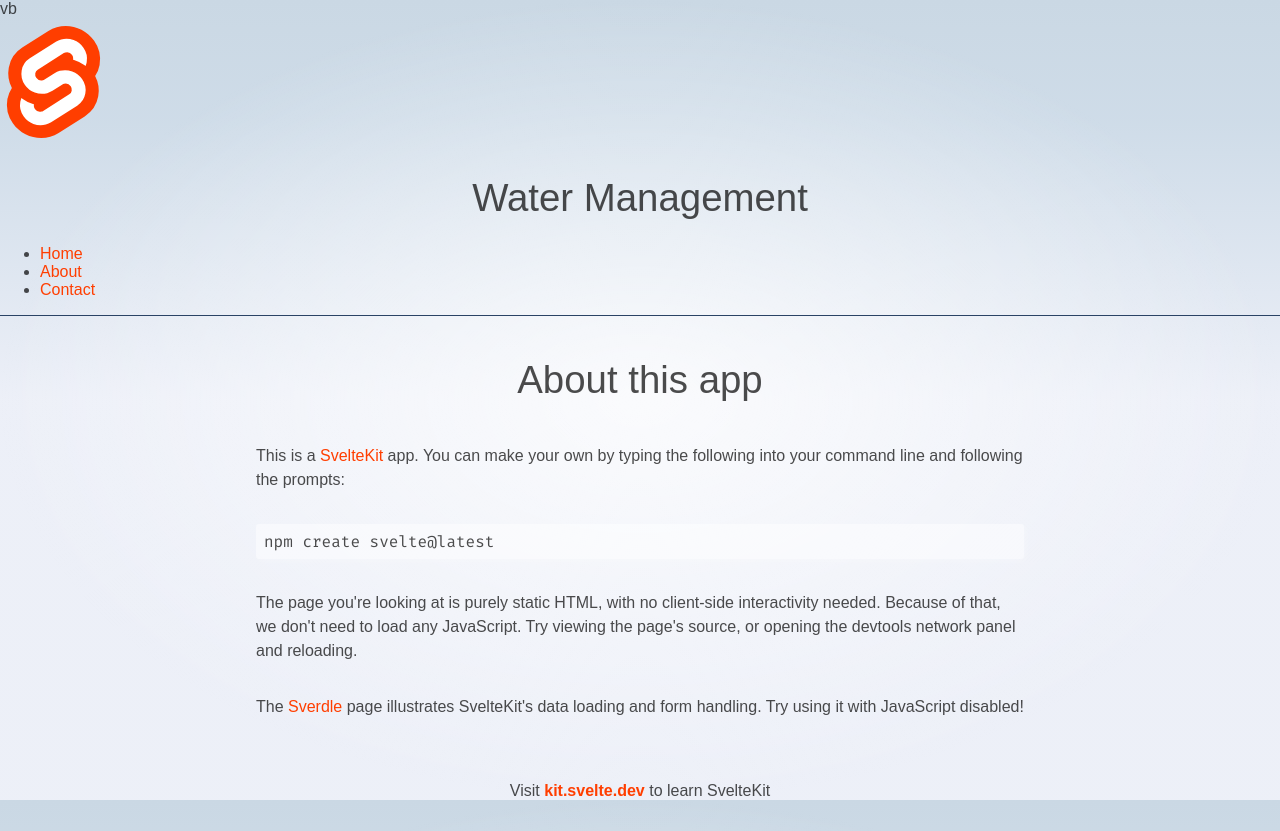
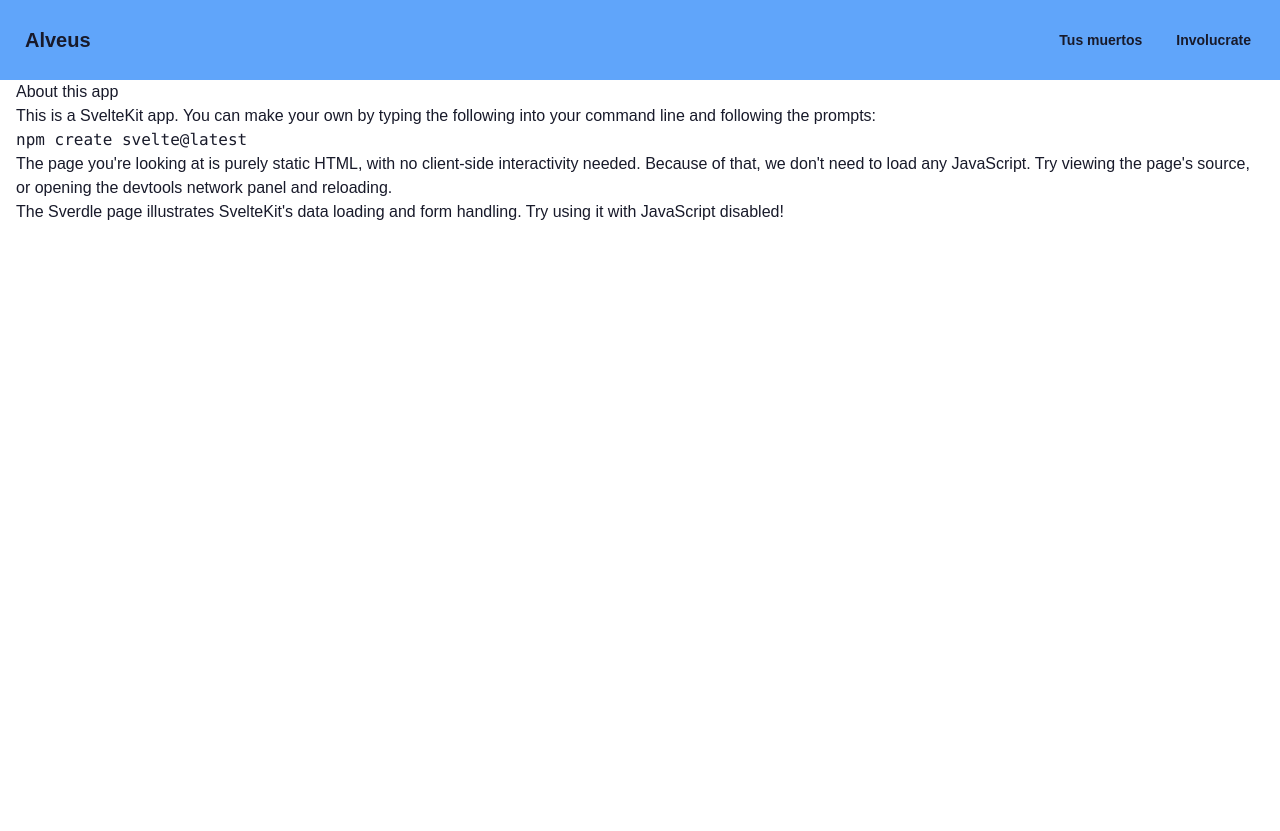
Before and after one commit to Hackonautas/malackathon, a SvelteKit app in the folder frontend/: page /about in a window 1280 px wide. After the commit the page ends 800 px from the top, so only its background shows below. Built offline with nearby package versions, Linux system fonts and the light colour scheme.

Commit message:
frontend config

```diff
--- a/frontend/package.json
+++ b/frontend/package.json
@@ -21,5 +21,9 @@
 		"typescript": "^5.0.0",
 		"vite": "^5.0.3"
 	},
-	"type": "module"
+	"type": "module",
+	"dependencies": {
+		"autoprefixer": "^10.4.20",
+		"postcss": "^8.4.47"
+	}
 }
--- /dev/null
+++ b/frontend/postcss.config.cjs
@@ -0,0 +1,3 @@
+module.exports = {
+  plugins: [require("tailwindcss"), require("autoprefixer")],
+};
--- a/frontend/src/app.css
+++ b/frontend/src/app.css
@@ -1,107 +1,12 @@
-@import '@fontsource/fira-mono';
+@tailwind base;
+@tailwind components;
+@tailwind utilities;
+
+@import "@fontsource/fira-mono";
 
 :root {
-	--font-body: Arial, -apple-system, BlinkMacSystemFont, 'Segoe UI', Roboto, Oxygen, Ubuntu,
-		Cantarell, 'Open Sans', 'Helvetica Neue', sans-serif;
-	--font-mono: 'Fira Mono', monospace;
-	--color-bg-0: rgb(202, 216, 228);
-	--color-bg-1: hsl(209, 36%, 86%);
-	--color-bg-2: hsl(224, 44%, 95%);
-	--color-theme-1: #ff3e00;
-	--color-theme-2: #4075a6;
-	--color-text: rgba(0, 0, 0, 0.7);
-	--column-width: 42rem;
-	--column-margin-top: 4rem;
-	font-family: var(--font-body);
-	color: var(--color-text);
+    --font-body: Arial, -apple-system, BlinkMacSystemFont, "Segoe UI", Roboto,
+        Oxygen, Ubuntu, Cantarell, "Open Sans", "Helvetica Neue", sans-serif;
+    --font-mono: "Fira Mono", monospace;
+    font-family: var(--font-body);
 }
-
-body {
-	min-height: 100vh;
-	margin: 0;
-	background-attachment: fixed;
-	background-color: var(--color-bg-1);
-	background-size: 100vw 100vh;
-	background-image: radial-gradient(
-			50% 50% at 50% 50%,
-			rgba(255, 255, 255, 0.75) 0%,
-			rgba(255, 255, 255, 0) 100%
-		),
-		linear-gradient(180deg, var(--color-bg-0) 0%, var(--color-bg-1) 15%, var(--color-bg-2) 50%);
-}
-
-h1,
-h2,
-p {
-	font-weight: 400;
-}
-
-p {
-	line-height: 1.5;
-}
-
-a {
-	color: var(--color-theme-1);
-	text-decoration: none;
-}
-
-a:hover {
-	text-decoration: underline;
-}
-
-h1 {
-	font-size: 2rem;
-	text-align: center;
-}
-
-h2 {
-	font-size: 1rem;
-}
-
-pre {
-	font-size: 16px;
-	font-family: var(--font-mono);
-	background-color: rgba(255, 255, 255, 0.45);
-	border-radius: 3px;
-	box-shadow: 2px 2px 6px rgb(255 255 255 / 25%);
-	padding: 0.5em;
-	overflow-x: auto;
-	color: var(--color-text);
-}
-
-.text-column {
-	display: flex;
-	max-width: 48rem;
-	flex: 0.6;
-	flex-direction: column;
-	justify-content: center;
-	margin: 0 auto;
-}
-
-input,
-button {
-	font-size: inherit;
-	font-family: inherit;
-}
-
-button:focus:not(:focus-visible) {
-	outline: none;
-}
-
-@media (min-width: 720px) {
-	h1 {
-		font-size: 2.4rem;
-	}
-}
-
-.visually-hidden {
-	border: 0;
-	clip: rect(0 0 0 0);
-	height: auto;
-	margin: 0;
-	overflow: hidden;
-	padding: 0;
-	position: absolute;
-	width: 1px;
-	white-space: nowrap;
-}
--- a/frontend/src/routes/+layout.svelte
+++ b/frontend/src/routes/+layout.svelte
@@ -1,53 +1,23 @@
 <script>
-	import Header from './Header.svelte';
-	import '../app.css';
-  </script>
+    import "../app.css";
+</script>
 
-  <div class="app bg-gray-900 text-white">
-	<Header />
+<div class="navbar bg-blue-400">
+    <div class="flex-1">
+        <a href="/" class="btn btn-ghost text-xl">Alveus</a>
+    </div>
+    <div class="flex-none">
+        <ul class="menu menu-horizontal px-1">
+            <li>
+                <a href="/login" class="btn btn-ghost">Tus muertos</a>
+            </li>
+            <li>
+                <a href="/register" class="btn btn-ghost">Involucrate</a>
+            </li>
+        </ul>
+    </div>
+</div>
 
-	<main class="p-6">
-	  <slot />
-	</main>
-
-	<footer class="bg-blue-900 p-4 text-center">
-	  <p>Visit <a href="https://kit.svelte.dev" class="text-blue-400">kit.svelte.dev</a> to learn SvelteKit</p>
-	</footer>
-  </div>
-
-  <style>
-	.app {
-	  display: flex;
-	  flex-direction: column;
-	  min-height: 100vh;
-	}
-
-	main {
-	  flex: 1;
-	  display: flex;
-	  flex-direction: column;
-	  padding: 1rem;
-	  width: 100%;
-	  max-width: 64rem;
-	  margin: 0 auto;
-	  box-sizing: border-box;
-	}
-
-	footer {
-	  display: flex;
-	  flex-direction: column;
-	  justify-content: center;
-	  align-items: center;
-	  padding: 12px;
-	}
-
-	footer a {
-	  font-weight: bold;
-	}
-
-	@media (min-width: 480px) {
-	  footer {
-		padding: 12px 0;
-	  }
-	}
-  </style>
+<main class="container mx-auto px-4">
+    <slot />
+</main>
--- a/frontend/src/routes/+page.svelte
+++ b/frontend/src/routes/+page.svelte
@@ -1,77 +1,10 @@
-<script>
-	import { onMount } from 'svelte';
-	import logo from '$lib/images/water-logo.png';
+<!-- <svelte:head>
+    <title>Water Management</title>
+    <meta
+        name="description"
+        content="Manage and monitor water resources efficiently."
+    />
+</svelte:head> -->
 
-	/** @type {{ id: number, name: string, level: string }[]} */
-	let waterData = [];
-
-	onMount(async () => {
-	  // Simulate fetching data
-	  waterData = await fetchWaterData();
-	});
-
-	async function fetchWaterData() {
-	  return [
-		{ id: 1, name: 'Reservoir A', level: '75%' },
-		{ id: 2, name: 'Reservoir B', level: '60%' },
-		{ id: 3, name: 'Reservoir C', level: '90%' },
-	  ];
-	}
-  </script>
-
-  <svelte:head>
-	<title>Water Management</title>
-	<meta name="description" content="Manage and monitor water resources efficiently." />
-  </svelte:head>
-
-  <div class="min-h-screen bg-gray-900 text-white">
-	<header class="bg-blue-900 p-4 flex items-center justify-between">
-	  <img src={logo} alt="Water Management Logo" class="h-10" />
-	  <h1 class="text-2xl font-bold">Water Management</h1>
-	</header>
-
-	<main class="p-6">
-	  <section class="mb-8">
-		<h2 class="text-xl font-semibold mb-4">Reservoir Levels</h2>
-		<div class="grid grid-cols-1 md:grid-cols-3 gap-4">
-		  {#each waterData as reservoir}
-			<div class="card bg-blue-800 shadow-xl">
-			  <div class="card-body">
-				<h3 class="card-title">{reservoir.name}</h3>
-				<p>Water Level: {reservoir.level}</p>
-			  </div>
-			</div>
-		  {/each}
-		</div>
-	  </section>
-
-	  <section>
-		<h2 class="text-xl font-semibold mb-4">Add New Reservoir</h2>
-		<form class="space-y-4">
-		  <div class="form-control">
-			<label class="label">
-			  <span class="label-text">Reservoir Name</span>
-			</label>
-			<input type="text" placeholder="Enter name" class="input input-bordered w-full" />
-		  </div>
-		  <div class="form-control">
-			<label class="label">
-			  <span class="label-text">Water Level</span>
-			</label>
-			<input type="text" placeholder="Enter level" class="input input-bordered w-full" />
-		  </div>
-		  <button type="submit" class="btn btn-primary">Add Reservoir</button>
-		</form>
-	  </section>
-	</main>
-
-	<footer class="bg-blue-900 p-4 text-center">
-	  <p>&copy; 2023 Water Management. All rights reserved.</p>
-	</footer>
-  </div>
-
-  <style>
-	.card {
-	  border-radius: 0.5rem;
-	}
-  </style>
+<!-- <h1 class="text-3xl">Tus muertos</h1>
+<h3 class="text-xl">Por si acaso</h3> -->
--- /dev/null
+++ b/frontend/tailwind.config.cjs
@@ -0,0 +1,14 @@
+const { default: daisyui } = require("daisyui");
+
+module.exports = {
+  content: ["./src/routes/**/*.{svelte,js,ts}"],
+  plugins: [require("daisyui")],
+  daisyui: {
+    themes: ["corporate"],
+  },
+  theme: {
+    container: {
+      center: true,
+    },
+  },
+};
```
Also changed, not shown: 1 other file (tests, documents, lock files or other folders).
